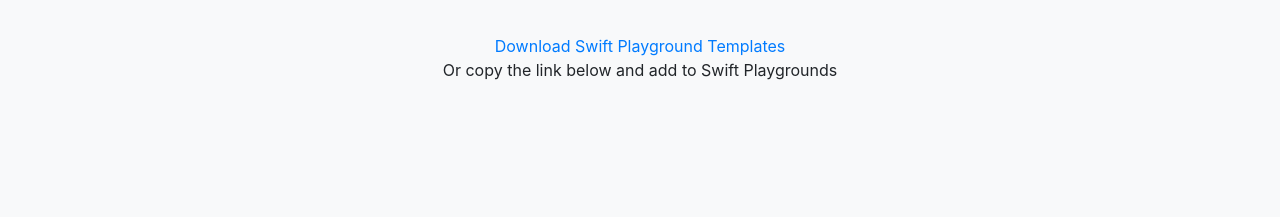
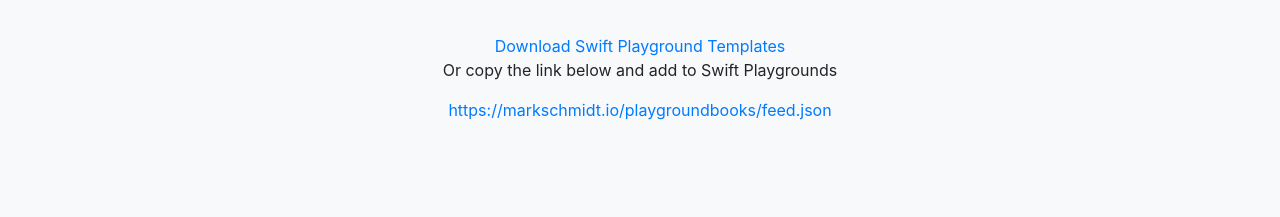
Before and after one commit to schmidtwmark/website, a plain HTML site: page qnd.html in a window 1280 px wide. Shown: the part 304-521 px from the top of the page. Drawn offline with nearby package versions, Linux system fonts and the light colour scheme.

Commit message:
Add link

```diff
--- a/qnd.html
+++ b/qnd.html
@@ -56,7 +56,7 @@
         Templates</a>
 
       <p>Or copy the link below and add to Swift Playgrounds</p>
-      <a href="https://markschmidt.io/playgroundbooks/feed.json"></a>
+      <a href="https://markschmidt.io/playgroundbooks/feed.json">https://markschmidt.io/playgroundbooks/feed.json</a>
     </div>
   </div>
 
```
